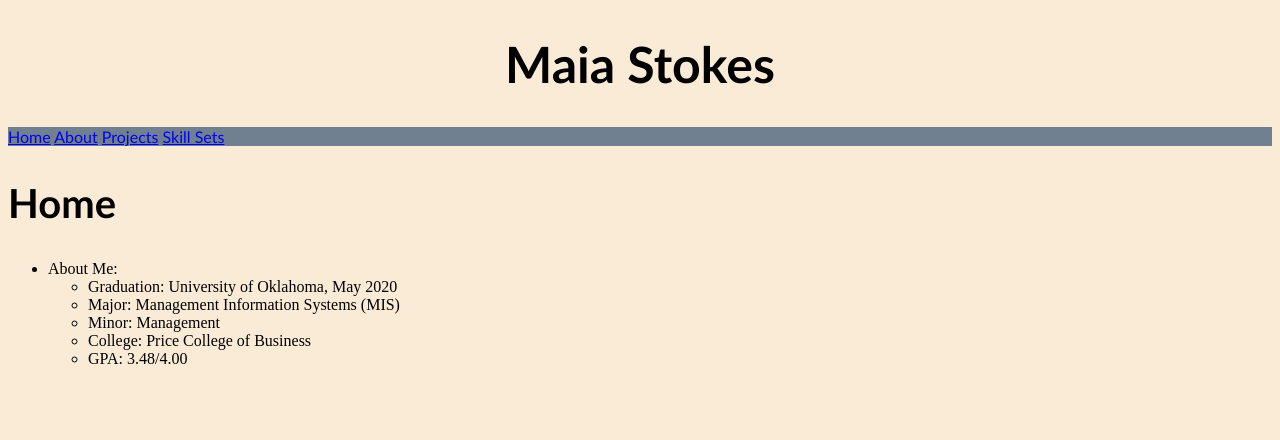
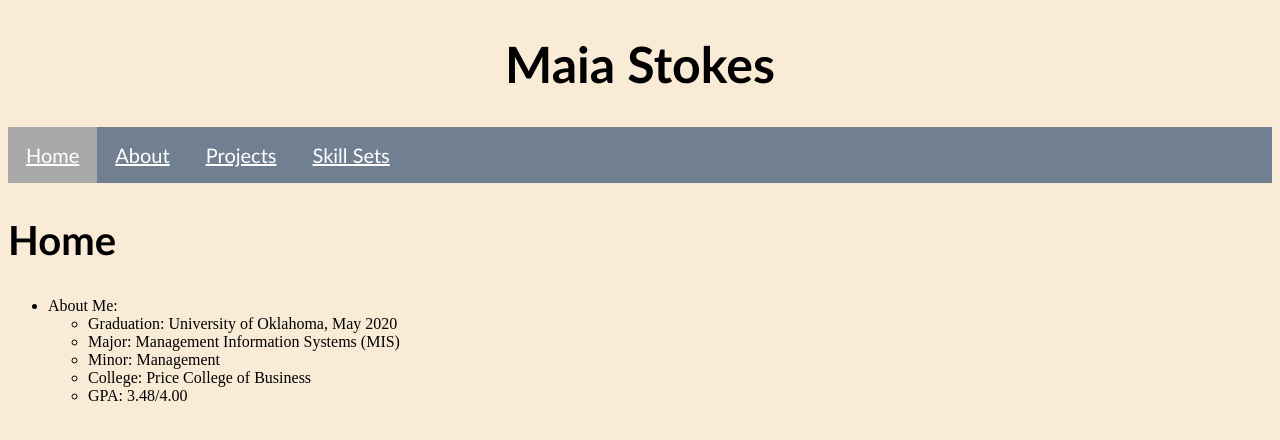
Before and after one commit to maiastokes/maiastokes.github.io, a plain HTML site: page index.html in a window 1280 px wide. Drawn offline with Linux system fonts and the light colour scheme.

Commit message:
home css format

```diff
--- a/index.css
+++ b/index.css
@@ -18,3 +18,24 @@ h2{
     overflow:hidden;
     font-family:'Trebuchet MS', 'Lucida Sans Unicode', 'Lucida Grande', 'Lucida Sans', Arial, sans-serif;
 }
+
+.navigationTab a{
+    color:white;
+    text-align:center;
+    float:left;
+    font-size: 20px;
+    padding: 16px 18px;
+    font-family:'Trebuchet MS', 'Lucida Sans Unicode', 'Lucida Grande', 'Lucida Sans', Arial, sans-serif;
+}
+
+.navigationTab a.active {
+    color:white;
+    background-color:darkgray;
+    font-family:'Trebuchet MS', 'Lucida Sans Unicode', 'Lucida Grande', 'Lucida Sans', Arial, sans-serif;
+}
+
+.navigationTab a:hover{
+    background-color:lightgray;
+    color:white;
+    font-family:'Trebuchet MS', 'Lucida Sans Unicode', 'Lucida Grande', 'Lucida Sans', Arial, sans-serif;
+}
```
